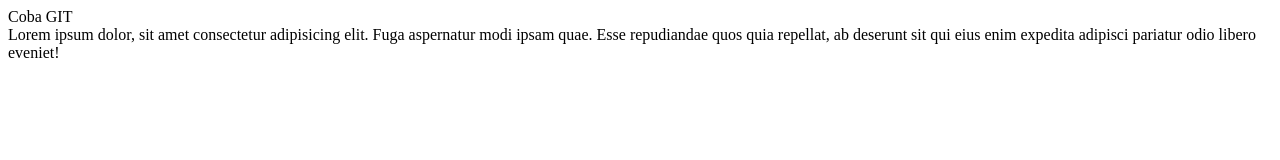
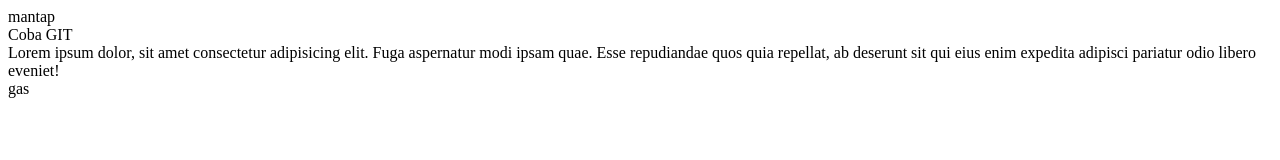
Before and after one commit to Luthfi-faqod/GitCoba, a plain HTML site: page index.html in a window 1280 px wide. Drawn offline with Linux system fonts and the light colour scheme.

Commit message:
membuat header dan footer

```diff
--- a/index.html
+++ b/index.html
@@ -6,7 +6,9 @@
     <title>Latihan GIT</title>
 </head>
 <body>
+    <header>mantap</header>
     <div>Coba GIT</div>
     <div>Lorem ipsum dolor, sit amet consectetur adipisicing elit. Fuga aspernatur modi ipsam quae. Esse repudiandae quos quia repellat, ab deserunt sit qui eius enim expedita adipisci pariatur odio libero eveniet!</div>
+    <footer>gas</footer>
 </body>
 </html>
```
